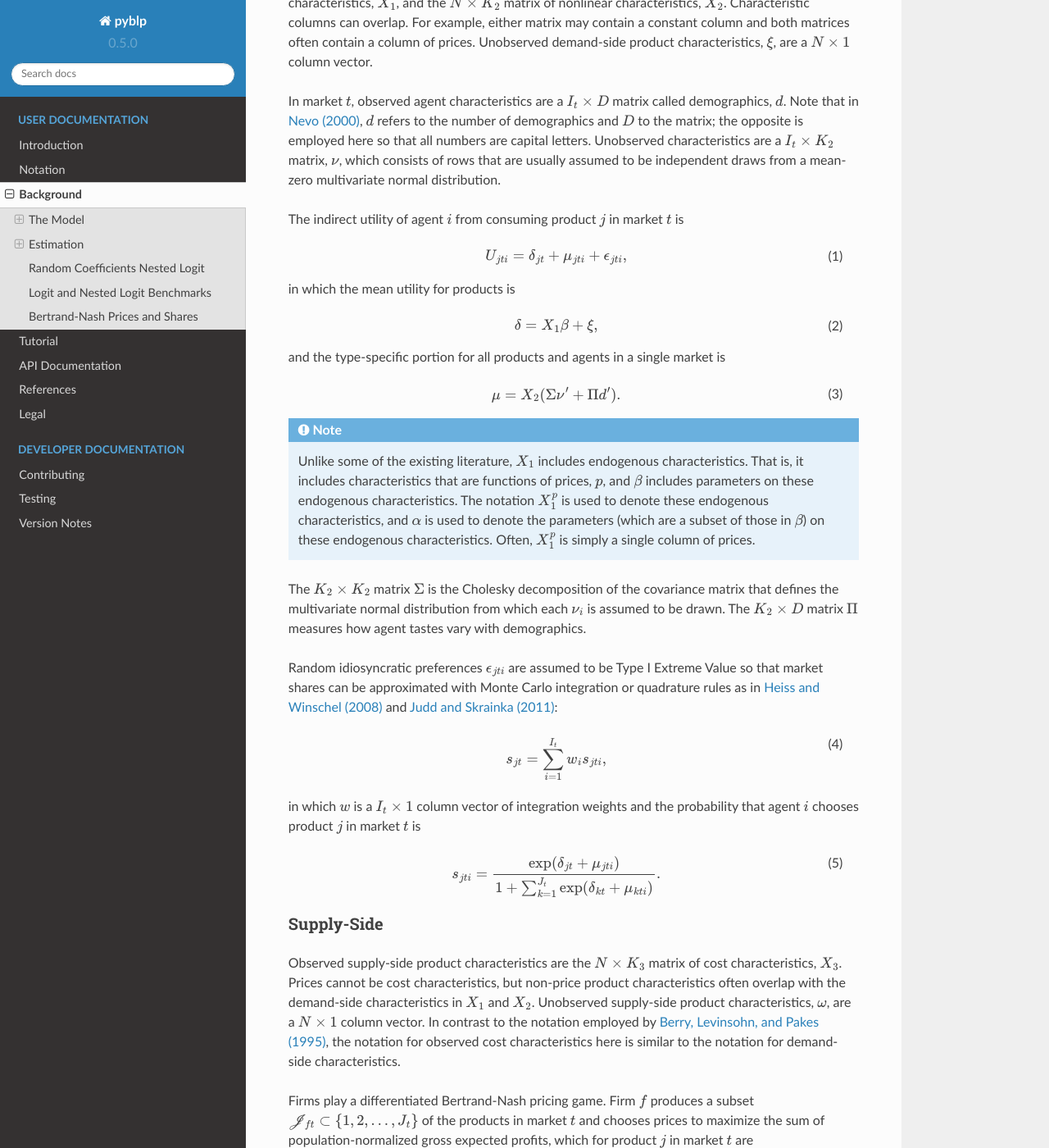
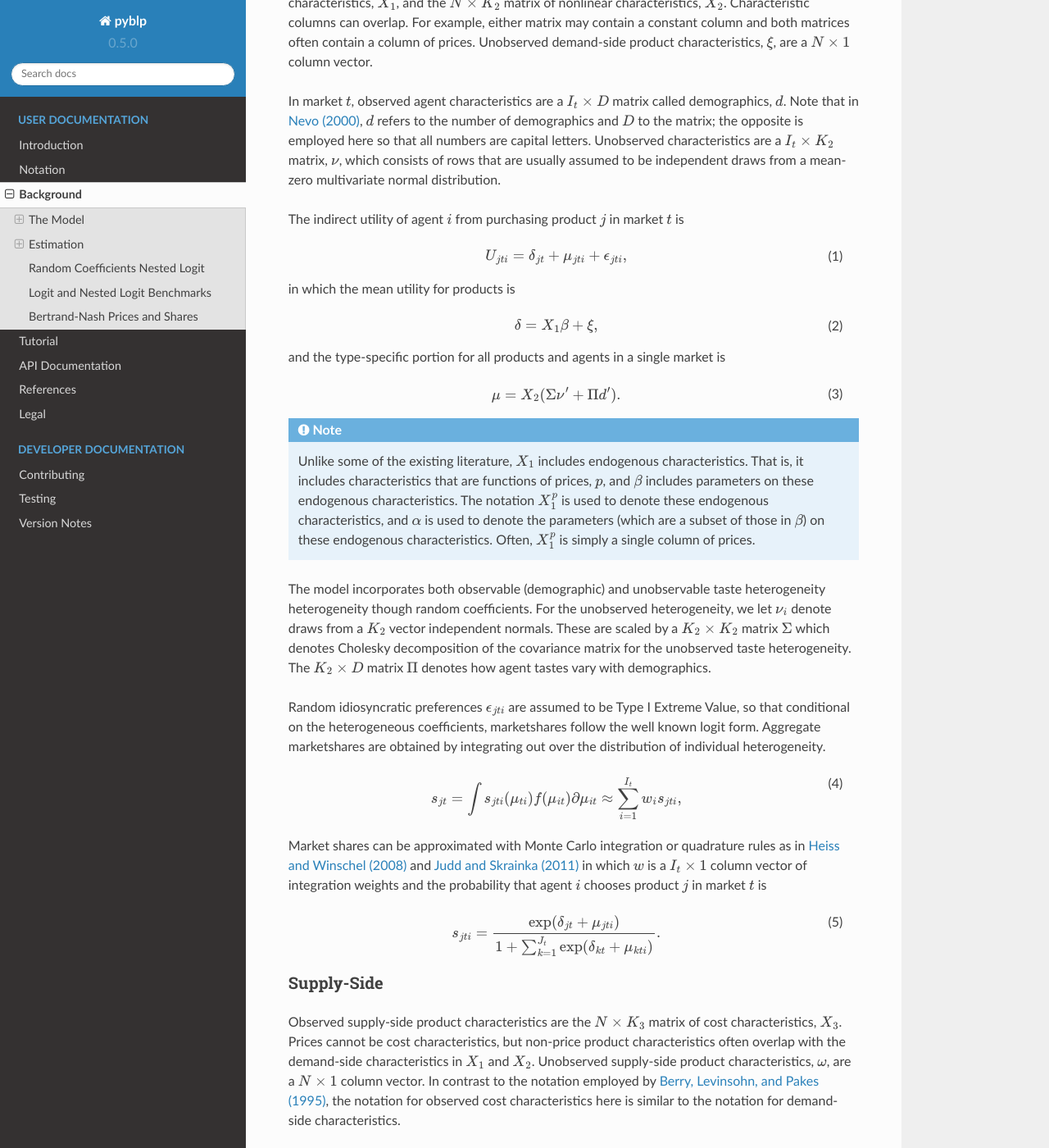
Before and after one commit to jeffgortmaker/pyblp, a Sphinx documentation site: the page built from docs/background.rst, in a window 1280 px wide and 1400 px high, scrolled down 466 px. Shown: the whole window at 82% size. Built offline with Sphinx 7.4.7 and the Read the Docs theme 2.0.0, drawn with Linux system fonts in a browser that asks for light colours.

Commit message:
Update background.rst
minor edits to demand.

```diff
--- a/docs/background.rst
+++ b/docs/background.rst
@@ -17,7 +17,7 @@ Observed demand-side product characteristics are contained in the :math:`N \time
 
 In market :math:`t`, observed agent characteristics are a :math:`I_t \times D` matrix called demographics, :math:`d`. Note that in :ref:`references:Nevo (2000)`, :math:`d` refers to the number of demographics and :math:`D` to the matrix; the opposite is employed here so that all numbers are capital letters. Unobserved characteristics are a :math:`I_t \times K_2` matrix, :math:`\nu`, which consists of rows that are usually assumed to be independent draws from a mean-zero multivariate normal distribution.
 
-The indirect utility of agent :math:`i` from consuming product :math:`j` in market :math:`t` is
+The indirect utility of agent :math:`i` from purchasing product :math:`j` in market :math:`t` is
 
 .. math:: U_{jti} = \delta_{jt} + \mu_{jti} + \epsilon_{jti},
    :label: utilities
@@ -34,18 +34,17 @@ and the type-specific portion for all products and agents in a single market is
 
    Unlike some of the existing literature, :math:`X_1` includes endogenous characteristics. That is, it includes characteristics that are functions of prices, :math:`p`, and :math:`\beta` includes parameters on these endogenous characteristics. The notation :math:`X_1^p` is used to denote these endogenous characteristics, and :math:`\alpha` is used to denote the parameters (which are a subset of those in :math:`\beta`) on these endogenous characteristics. Often, :math:`X_1^p` is simply a single column of prices.
 
-The :math:`K_2 \times K_2` matrix :math:`\Sigma` is the Cholesky decomposition of the covariance matrix that defines the multivariate normal distribution from which each :math:`\nu_i` is assumed to be drawn. The :math:`K_2 \times D` matrix :math:`\Pi` measures how agent tastes vary with demographics.
+The model incorporates both observable (demographic) and unobservable taste heterogeneity heterogeneity though random coefficients. For the unobserved heterogeneity, we let :math:`\nu_i` denote draws from a :math:`K_2` vector independent normals. These are scaled by a :math:`K_2 \times K_2` matrix :math:`\Sigma` which denotes Cholesky decomposition of the covariance matrix for the unobserved taste heterogeneity. The :math:`K_2 \times D` matrix :math:`\Pi` denotes how agent tastes vary with demographics.
 
-Random idiosyncratic preferences :math:`\epsilon_{jti}` are assumed to be Type I Extreme Value so that market shares can be approximated with Monte Carlo integration or quadrature rules as in :ref:`references:Heiss and Winschel (2008)` and :ref:`references:Judd and Skrainka (2011)`:
+Random idiosyncratic preferences :math:`\epsilon_{jti}` are assumed to be Type I Extreme Value, so that conditional on the heterogeneous coefficients, marketshares follow the well known logit form. Aggregate marketshares are obtained by integrating out over the distribution of individual heterogeneity.
 
-.. math:: s_{jt} = \sum_{i=1}^{I_t} w_i s_{jti},
+.. math:: s_{jt} = \int s_{jti}(\mu_{ti}) f(\mu_{it}) \partial \mu_{it}  \approx \sum_{i=1}^{I_t} w_i s_{jti},
    :label: shares
 
-in which :math:`w` is a :math:`I_t \times 1` column vector of integration weights and the probability that agent :math:`i` chooses product :math:`j` in market :math:`t` is
+Market shares can be approximated with Monte Carlo integration or quadrature rules as in :ref:`references:Heiss and Winschel (2008)` and :ref:`references:Judd and Skrainka (2011)` in which :math:`w` is a :math:`I_t \times 1` column vector of integration weights and the probability that agent :math:`i` chooses product :math:`j` in market :math:`t` is
 
 .. math:: s_{jti} = \frac{\exp(\delta_{jt} + \mu_{jti})}{1 + \sum_{k=1}^{J_t} \exp(\delta_{kt} + \mu_{kti})}.
    :label: probabilities
-
 
 Supply-Side
 ~~~~~~~~~~~
```
